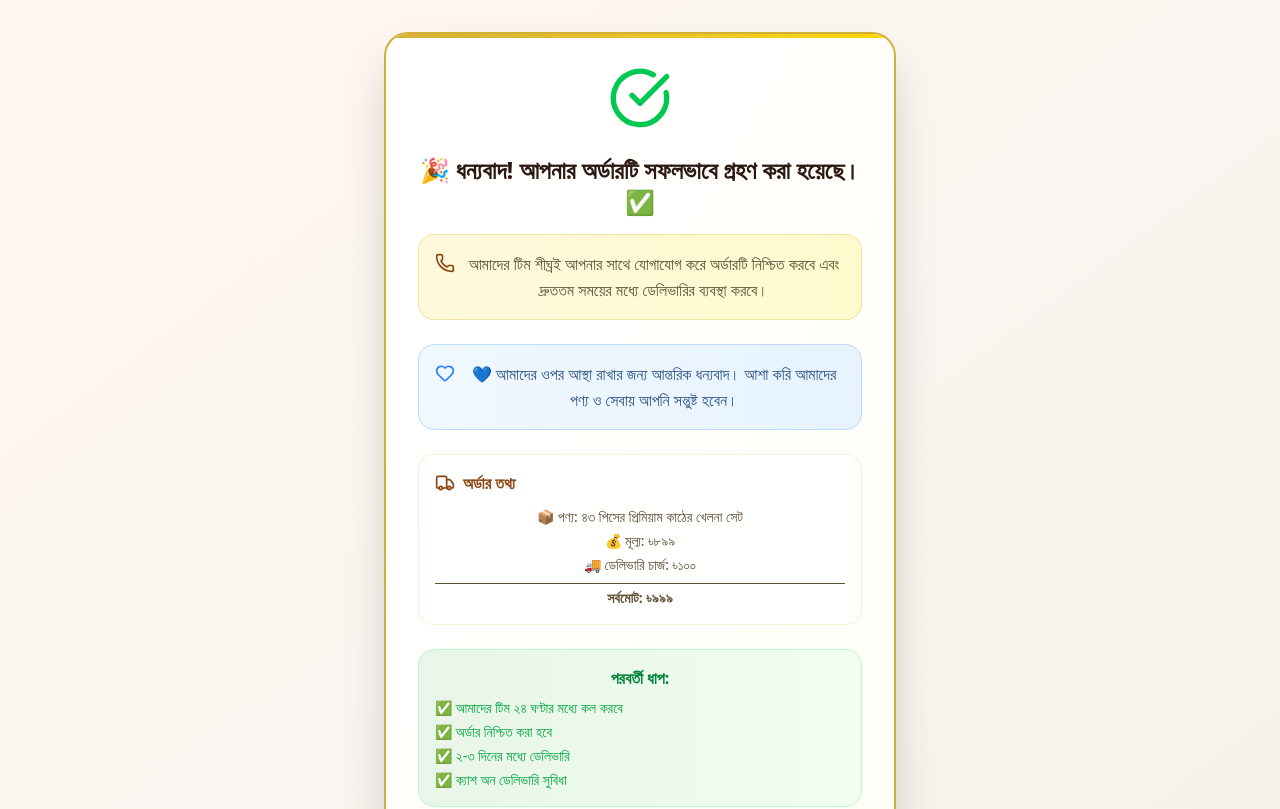
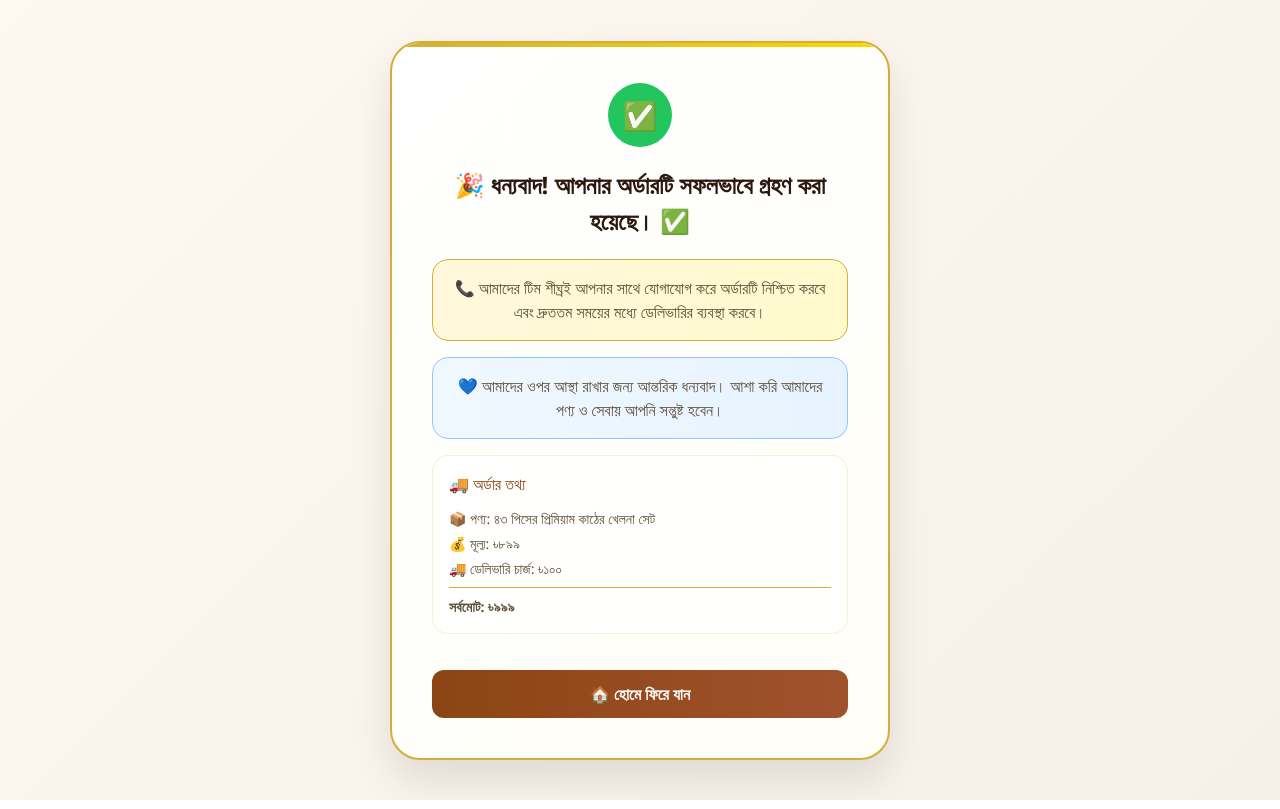
Before and after one commit to wood2toys/wooden-toy-landing-page, a React (Vite) app: page /thank-you in a window 1280 px wide. Shown: the top 809 px of the page. Built offline with nearby package versions, Linux system fonts and the light colour scheme.

Commit message:
Add React Router thank you page component

```diff
--- a/src/components/OrderForm.tsx
+++ b/src/components/OrderForm.tsx
@@ -57,16 +57,16 @@ export default function OrderForm() {
       if (response.ok) {
         console.log("Order saved successfully to Vercel backend:", orderData);
         // Redirect to thank you page
-        window.location.href = '/thank-you.html';
+        window.location.href = '/thank-you';
       } else {
         // If API fails, still redirect (user experience first)
         console.log("Vercel API failed, but proceeding:", orderData);
-        window.location.href = '/thank-you.html';
+        window.location.href = '/thank-you';
       }
     } catch (error) {
       // If network error, still redirect (user experience first)
       console.log("Network error with Vercel backend, but proceeding:", orderData);
-      window.location.href = '/thank-you.html';
+      window.location.href = '/thank-you';
     }
   };
 
--- a/src/components/ThankYou.tsx
+++ b/src/components/ThankYou.tsx
@@ -1,91 +1,159 @@
-import { motion } from "motion/react";
-import { CheckCircle, Phone, Truck, Heart } from "lucide-react";
+import { useEffect } from 'react';
 
 export default function ThankYou() {
+  useEffect(() => {
+    // Facebook Pixel Purchase event
+    if (typeof window !== 'undefined' && (window as any).fbq) {
+      (window as any).fbq('track', 'Purchase', { value: 999, currency: 'BDT' });
+    }
+  }, []);
+
   return (
-    <div className="min-h-screen bg-gradient-to-br from-[#FFF8F0] via-[#FAF5F0] to-[#F5F0E8] flex items-center justify-center px-4 py-8">
-      <motion.div
-        initial={{ opacity: 0, y: 20 }}
-        animate={{ opacity: 1, y: 0 }}
-        transition={{ duration: 0.6 }}
-        className="max-w-lg w-full"
-      >
-        <div className="bg-gradient-to-br from-white to-[#FFFEF7] p-8 rounded-3xl shadow-2xl border-2 border-[#D4AF37] text-center relative overflow-hidden">
-          {/* Gold accent line at top */}
-          <div className="absolute top-0 left-0 w-full h-1 bg-gradient-to-r from-[#D4AF37] to-[#FFD700]"></div>
+    <div style={{
+      fontFamily: "'Segoe UI', Tahoma, Geneva, Verdana, sans-serif",
+      margin: 0,
+      padding: '20px',
+      background: 'linear-gradient(135deg, #FFF8F0 0%, #F5F0E8 100%)',
+      minHeight: '100vh',
+      display: 'flex',
+      alignItems: 'center',
+      justifyContent: 'center'
+    }}>
+      <div style={{
+        background: 'linear-gradient(135deg, white 0%, #FFFEF7 100%)',
+        padding: '40px',
+        borderRadius: '30px',
+        boxShadow: '0 20px 40px rgba(0,0,0,0.1)',
+        border: '2px solid #D4AF37',
+        maxWidth: '500px',
+        width: '100%',
+        textAlign: 'center' as const,
+        position: 'relative' as const,
+        overflow: 'hidden'
+      }}>
+        {/* Top border decoration */}
+        <div style={{
+          content: "''",
+          position: 'absolute' as const,
+          top: 0,
+          left: 0,
+          right: 0,
+          height: '4px',
+          background: 'linear-gradient(90deg, #D4AF37 0%, #FFD700 100%)'
+        }}></div>
 
         {/* Success Icon */}
-          <motion.div
-            initial={{ scale: 0 }}
-            animate={{ scale: 1 }}
-            transition={{ delay: 0.3, type: "spring", stiffness: 200 }}
-            className="mb-6"
-          >
-            <CheckCircle className="w-16 h-16 text-green-500 mx-auto mb-4" />
-          </motion.div>
+        <div style={{
+          width: '64px',
+          height: '64px',
+          background: '#22C55E',
+          borderRadius: '50%',
+          display: 'flex',
+          alignItems: 'center',
+          justifyContent: 'center',
+          margin: '0 auto 20px',
+          color: 'white',
+          fontSize: '28px'
+        }}>
+          ✅
+        </div>
 
-          {/* Main Message */}
-          <motion.div
-            initial={{ opacity: 0 }}
-            animate={{ opacity: 1 }}
-            transition={{ delay: 0.5 }}
-            className="space-y-4"
-          >
-            <h1 className="text-2xl font-bold text-[#2C1810] mb-4">
+        <h1 style={{
+          color: '#2C1810',
+          fontSize: '24px',
+          marginBottom: '20px',
+          fontWeight: 'bold'
+        }}>
           🎉 ধন্যবাদ! আপনার অর্ডারটি সফলভাবে গ্রহণ করা হয়েছে। ✅
         </h1>
 
-            <div className="bg-gradient-to-r from-[#FFF8DC] to-[#FFFACD] p-4 rounded-2xl border border-[#D4AF37]/30 mb-6">
-              <p className="text-[#5D4E37] font-medium leading-relaxed flex items-start gap-2">
-                <Phone className="w-5 h-5 text-[#8B4513] mt-0.5 flex-shrink-0" />
-                আমাদের টিম শীঘ্রই আপনার সাথে যোগাযোগ করে অর্ডারটি নিশ্চিত করবে এবং দ্রুততম সময়ের মধ্যে ডেলিভারির ব্যবস্থা করবে।
+        <div style={{
+          background: 'linear-gradient(90deg, #FFF8DC 0%, #FFFACD 100%)',
+          padding: '16px',
+          borderRadius: '16px',
+          border: '1px solid #D4AF37',
+          margin: '16px 0',
+          color: '#5D4E37',
+          fontWeight: '500'
+        }}>
+          📞 আমাদের টিম শীঘ্রই আপনার সাথে যোগাযোগ করে অর্ডারটি নিশ্চিত করবে এবং দ্রুততম সময়ের মধ্যে ডেলিভারির ব্যবস্থা করবে।
+        </div>
+
+        <div style={{
+          background: 'linear-gradient(90deg, #F0F8FF 0%, #E6F3FF 100%)',
+          padding: '16px',
+          borderRadius: '16px',
+          border: '1px solid #93C5FD',
+          margin: '16px 0',
+          color: '#5D4E37',
+          fontWeight: '500'
+        }}>
+          💙 আমাদের ওপর আস্থা রাখার জন্য আন্তরিক ধন্যবাদ। আশা করি আমাদের পণ্য ও সেবায় আপনি সন্তুষ্ট হবেন।
+        </div>
+
+        <div style={{
+          background: 'rgba(255,255,255,0.8)',
+          padding: '16px',
+          borderRadius: '16px',
+          border: '1px solid rgba(212, 175, 55, 0.2)',
+          margin: '16px 0',
+          textAlign: 'left' as const
+        }}>
+          <h3 style={{
+            color: '#8B4513',
+            marginBottom: '12px',
+            fontSize: '16px'
+          }}>
+            🚚 অর্ডার তথ্য
+          </h3>
+          <p style={{ margin: '4px 0', fontSize: '14px', color: '#5D4E37' }}>
+            📦 পণ্য: ৪৩ পিসের প্রিমিয়াম কাঠের খেলনা সেট
+          </p>
+          <p style={{ margin: '4px 0', fontSize: '14px', color: '#5D4E37' }}>
+            💰 মূল্য: ৳৮৯৯
+          </p>
+          <p style={{ margin: '4px 0', fontSize: '14px', color: '#5D4E37' }}>
+            🚚 ডেলিভারি চার্জ: ৳১০০
+          </p>
+          <p style={{
+            fontWeight: 'bold',
+            borderTop: '1px solid #D4AF37',
+            paddingTop: '8px',
+            marginTop: '8px',
+            fontSize: '14px',
+            color: '#5D4E37'
+          }}>
+            সর্বমোট: ৳৯৯৯
           </p>
         </div>
 
-            <div className="bg-gradient-to-r from-[#F0F8FF] to-[#E6F3FF] p-4 rounded-2xl border border-blue-200 mb-6">
-              <p className="text-[#2C5282] font-medium leading-relaxed flex items-start gap-2">
-                <Heart className="w-5 h-5 text-blue-500 mt-0.5 flex-shrink-0" />
-                💙 আমাদের ওপর আস্থা রাখার জন্য আন্তরিক ধন্যবাদ। আশা করি আমাদের পণ্য ও সেবায় আপনি সন্তুষ্ট হবেন।
-              </p>
-            </div>
-
-            {/* Order Details Box */}
-            <div className="bg-white/80 p-4 rounded-2xl border border-[#D4AF37]/20 mb-6">
-              <h3 className="font-bold text-[#8B4513] mb-3 flex items-center gap-2">
-                <Truck className="w-5 h-5" />
-                অর্ডার তথ্য
-              </h3>
-              <div className="text-sm text-[#5D4E37] space-y-1">
-                <p>📦 পণ্য: ৪৩ পিসের প্রিমিয়াম কাঠের খেলনা সেট</p>
-                <p>💰 মূল্য: ৳৮৯৯</p>
-                <p>🚚 ডেলিভারি চার্জ: ৳১০০</p>
-                <p className="font-bold border-t pt-1 mt-2">সর্বমোট: ৳৯৯৯</p>
-              </div>
-            </div>
-
-            {/* Next Steps */}
-            <div className="bg-gradient-to-r from-[#E8F5E8] to-[#F0FFF0] p-4 rounded-2xl border border-green-200">
-              <h3 className="font-bold text-green-700 mb-2">পরবর্তী ধাপ:</h3>
-              <ul className="text-sm text-green-600 space-y-1 text-left">
-                <li>✅ আমাদের টিম ২৪ ঘণ্টার মধ্যে কল করবে</li>
-                <li>✅ অর্ডার নিশ্চিত করা হবে</li>
-                <li>✅ ২-৩ দিনের মধ্যে ডেলিভারি</li>
-                <li>✅ ক্যাশ অন ডেলিভারি সুবিধা</li>
-              </ul>
-            </div>
-
-            {/* Back to Home Button */}
-            <motion.button
-              whileHover={{ scale: 1.05 }}
-              whileTap={{ scale: 0.95 }}
+        <button
           onClick={() => window.location.href = '/'}
-              className="w-full bg-gradient-to-r from-[#8B4513] to-[#A0522D] text-white font-bold py-3 rounded-xl text-lg hover:from-[#A0522D] hover:to-[#8B4513] transition-all duration-300 shadow-lg mt-6"
+          style={{
+            background: 'linear-gradient(90deg, #8B4513 0%, #A0522D 100%)',
+            color: 'white',
+            border: 'none',
+            padding: '12px 24px',
+            borderRadius: '12px',
+            fontSize: '16px',
+            fontWeight: 'bold',
+            cursor: 'pointer',
+            width: '100%',
+            marginTop: '20px',
+            transition: 'all 0.3s ease'
+          }}
+          onMouseOver={(e) => {
+            e.currentTarget.style.background = 'linear-gradient(90deg, #A0522D 0%, #8B4513 100%)';
+            e.currentTarget.style.transform = 'scale(1.02)';
+          }}
+          onMouseOut={(e) => {
+            e.currentTarget.style.background = 'linear-gradient(90deg, #8B4513 0%, #A0522D 100%)';
+            e.currentTarget.style.transform = 'scale(1)';
+          }}
         >
           🏠 হোমে ফিরে যান
-            </motion.button>
-          </motion.div>
+        </button>
       </div>
-      </motion.div>
     </div>
   );
 }
```
Lines whose indentation alone changed are shown as unchanged.
